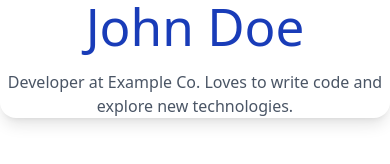
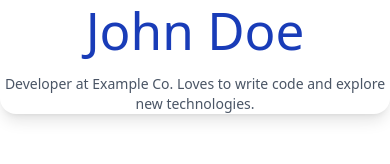
Before and after one commit to Bruzza96/alx-fe-reactjs, a React (Vite) app in the folder tailwind-react-integration/: page / in a window 390 px wide. Shown: the part 444-608 px from the top of the page. Built offline with nearby package versions, Linux system fonts and the light colour scheme.

Commit message:
Added explicit text-sm for responsive typography requirement

```diff
--- a/tailwind-react-integration/src/components/UserProfile.jsx
+++ b/tailwind-react-integration/src/components/UserProfile.jsx
@@ -29,7 +29,7 @@
       >
         John Doe
         </h1>
-      <p className="text-gray-600 text-base">
+      <p className="text-gray-600 text-sm md:text-base">
         Developer at Example Co. Loves to write code and explore new technologies.
       </p>
     </div>
```
